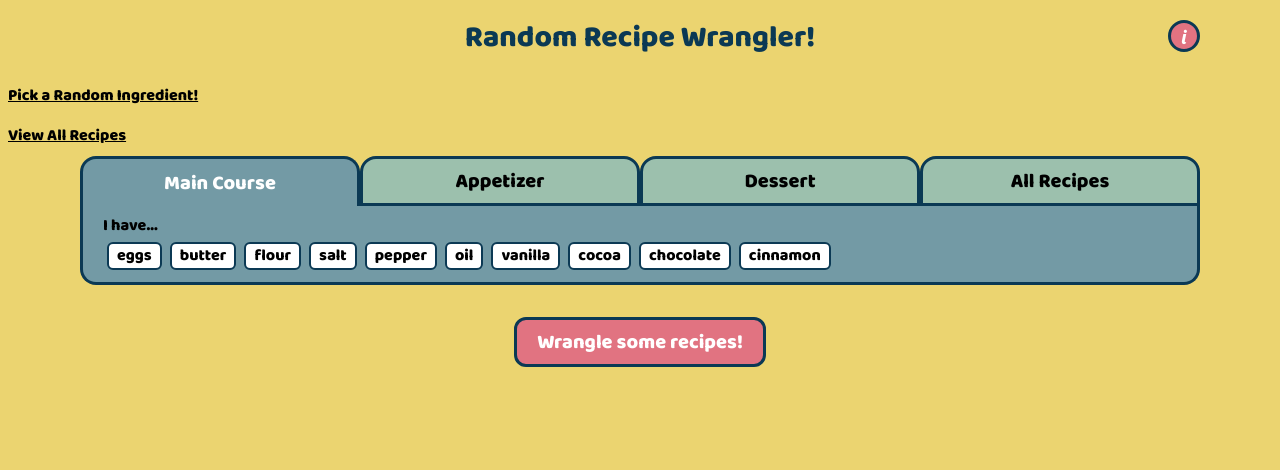
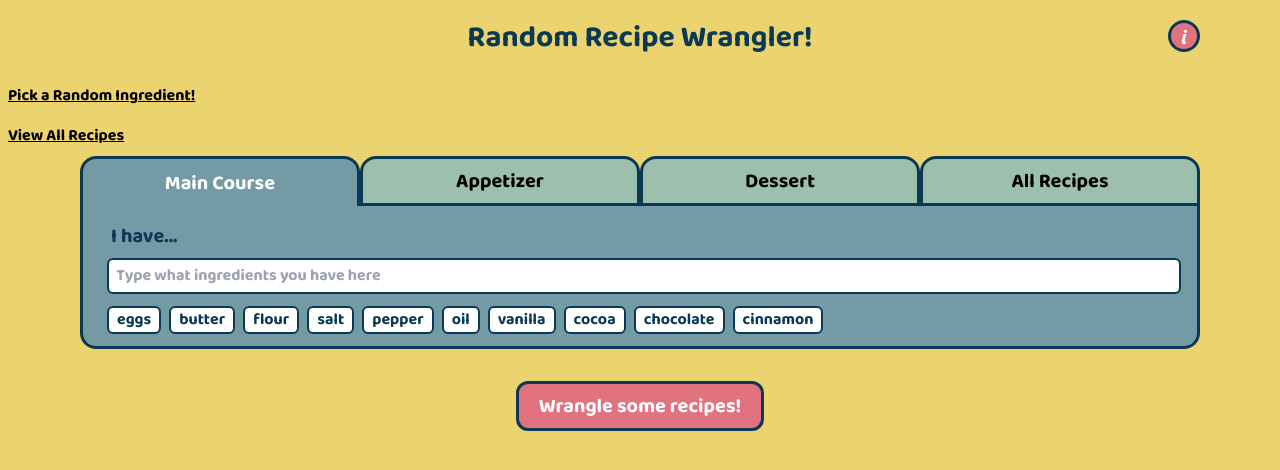
Before and after one commit to audrow/random-recipe-app, a React (Create React App) app: page / in a window 1280 px wide. Shown: the top 470 px of the page. Built offline with nearby package versions, Linux system fonts and the light colour scheme.

Commit message:
add input bar

```diff
--- a/src/App.css
+++ b/src/App.css
@@ -1,4 +1,4 @@
-@import url('https://fonts.googleapis.com/css2?family=Baloo+2:wght@800&display=swap');
+@import url('https://fonts.googleapis.com/css2?family=Baloo+2:wght@700&display=swap');
 @import url('https://fonts.googleapis.com/css2?family=Lobster&display=swap');
 
 * {font-family: "Baloo 2"}
--- a/src/pages/PickRandom.tsx
+++ b/src/pages/PickRandom.tsx
@@ -19,9 +19,10 @@ export const PickRandom = () => {
           ))}
         </div>
         <div className="bg-lblue px-5 py-2 rounded-b-2xl border-navy border-x-3 border-b-3">
-          <h2>I have...</h2>
+          <h2 className="text-navy text-xl m-2">I have...</h2>
+          <input type='text' placeholder=" Type what ingredients you have here" className="block w-full border-2 border-navy rounded-md p-1 my-2 mx-1 focus:border-pink focus:border-solid focus:outline-none"></input>
           {ingredients.map((ingredient) => (
-            <button className="bg-white border-navy border-2 hover:border-2 hover:border-pink active:bg-lt-pink px-2 rounded-md m-1"
+            <button className="bg-white border-navy border-2 hover:border-2 hover:border-pink active:bg-lt-pink px-2 m-1 rounded-md text-navy"
               onClick={() => navigate(`/recipe/${randomRecipeId(ingredient)}`)}
             >
               {ingredient}
```
